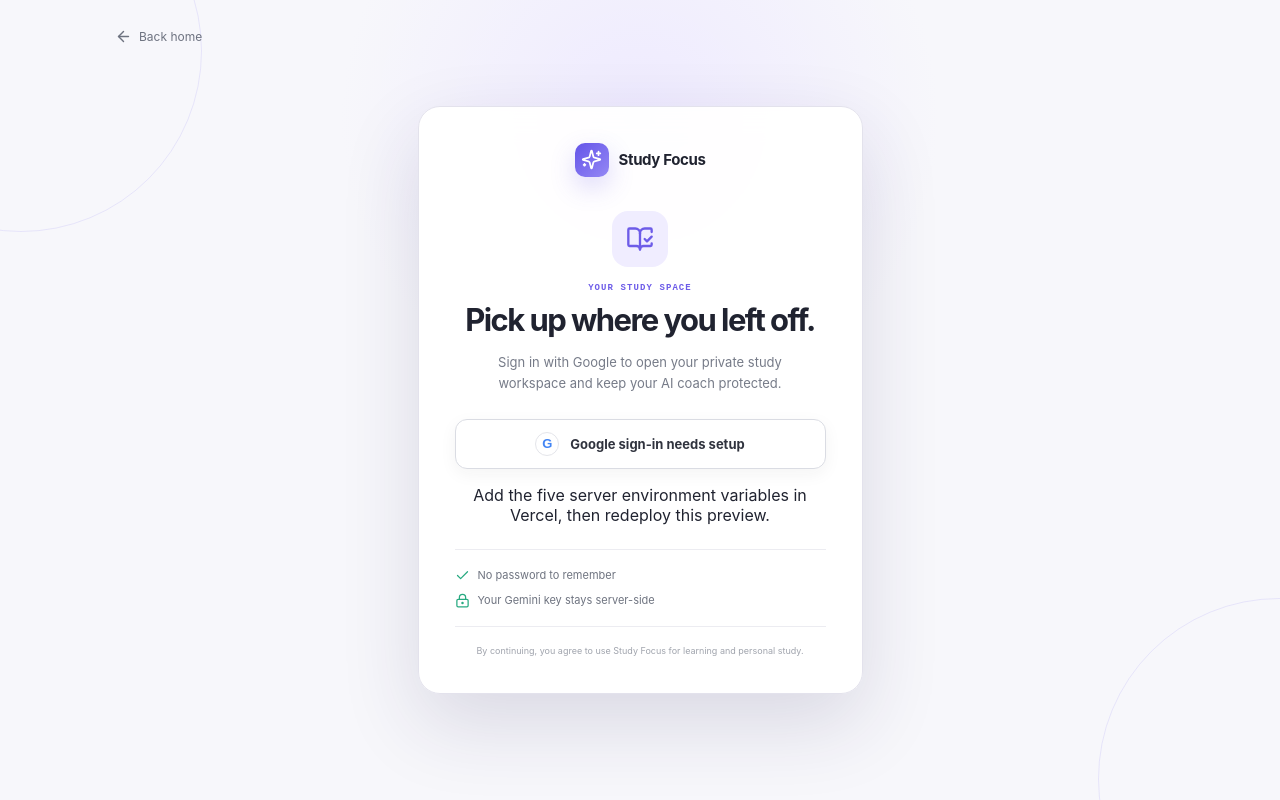
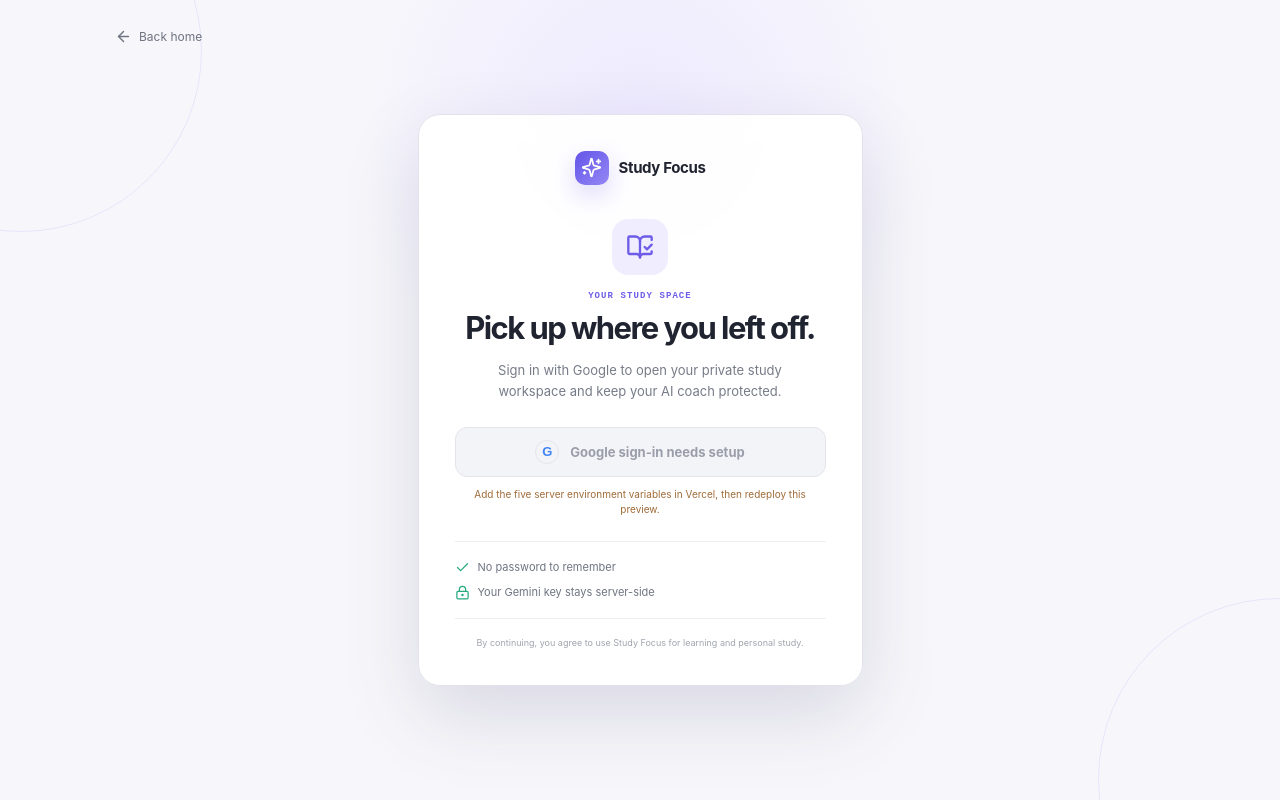
Before and after one commit to plut0000/Cognify, a Next.js app: page /login in a window 1280 px wide. Built offline with nearby package versions, Linux system fonts and the light colour scheme; no server answers.

Commit message:
Style login setup state

```diff
--- a/app/globals.css
+++ b/app/globals.css
@@ -613,7 +613,9 @@
 .auth-copy { margin: 15px auto 24px; max-width: 335px; color: #767b88; font-size: 13px; line-height: 1.65; }
 .google-button { width: 100%; height: 50px; display: flex; align-items: center; justify-content: center; gap: 11px; border: 1px solid #dadce3; border-radius: 12px; background: #fff; color: #30333e; font-size: 13px; font-weight: 700; cursor: pointer; box-shadow: 0 5px 17px rgba(30,33,43,.05); transition: 160ms ease; }
 .google-button:hover { transform: translateY(-1px); border-color: #c8c2ef; box-shadow: 0 10px 24px rgba(50,42,90,.09); }
+.google-button:disabled { transform: none; border-color: #e4e5ea; background: #f3f4f7; color: #9a9eaa; cursor: not-allowed; box-shadow: none; }
 .google-mark { width: 24px; height: 24px; display: grid; place-items: center; border: 1px solid #e4e5ea; border-radius: 50%; color: #4285f4; font-family: Arial, sans-serif; font-size: 13px; font-weight: 800; }
+.auth-setup-note { margin: 10px 0 0; color: #a06b38; font-size: 10px; line-height: 1.5; }
 .auth-points { margin: 24px 0 0; padding: 18px 0; display: grid; gap: 10px; border-top: 1px solid #ececf1; border-bottom: 1px solid #ececf1; color: #6f7480; text-align: left; font-size: 11px; }
 .auth-points span { display: flex; align-items: center; gap: 8px; }
 .auth-points svg { color: #28aa81; }
```
